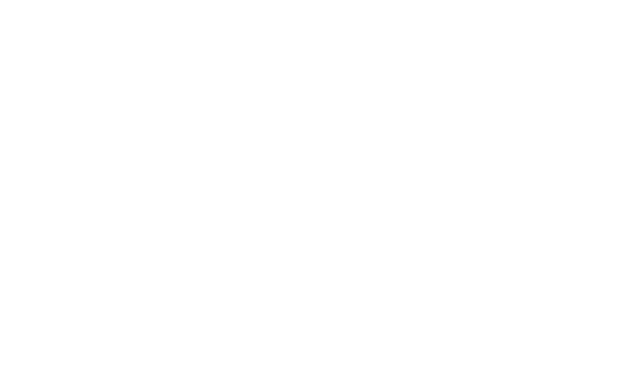
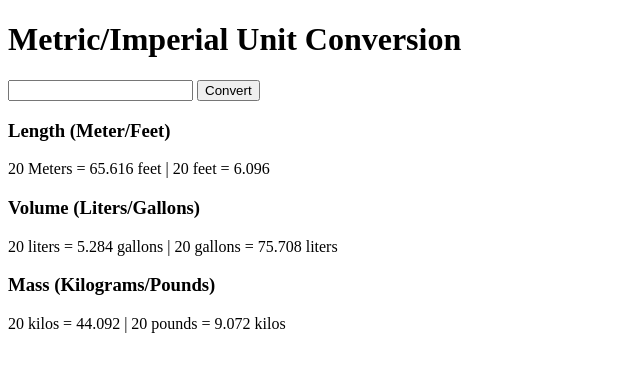
Before and after one commit to Sel-7/unit-converter, a plain HTML site: page index.html in a window 1280 px wide. Shown: the whole page, without its empty margins (0-640 px from the left). Drawn offline with Linux system fonts and the light colour scheme.

Commit message:
create html structure

```diff
--- a/index.html
+++ b/index.html
@@ -7,7 +7,27 @@
     <link rel="stylesheet" href="index.css">
 </head>
 <body>
+    <div id="hero">
+        <h1>Metric/Imperial Unit Conversion</h1>
+        <input type="text">
+        <button id="btn-convert">Convert</button>
+    </div>
+    <div id="container">
+        <div class="box">
+            <h3>Length (Meter/Feet)</h3>
+            <p id="length">20 Meters = 65.616 feet | 20 feet = 6.096</p>
+        </div>
 
+        <div class="box">
+            <h3>Volume (Liters/Gallons)</h3>
+            <p id="volume">20 liters = 5.284 gallons | 20 gallons = 75.708 liters</p>
+        </div>
+
+        <div class="box">
+            <h3>Mass (Kilograms/Pounds)</h3>
+            <p id="mass">20 kilos = 44.092 | 20 pounds = 9.072 kilos</p>
+        </div>
+    </div>
     <script src="index.js"></script>
 </body>
 </html>
```
